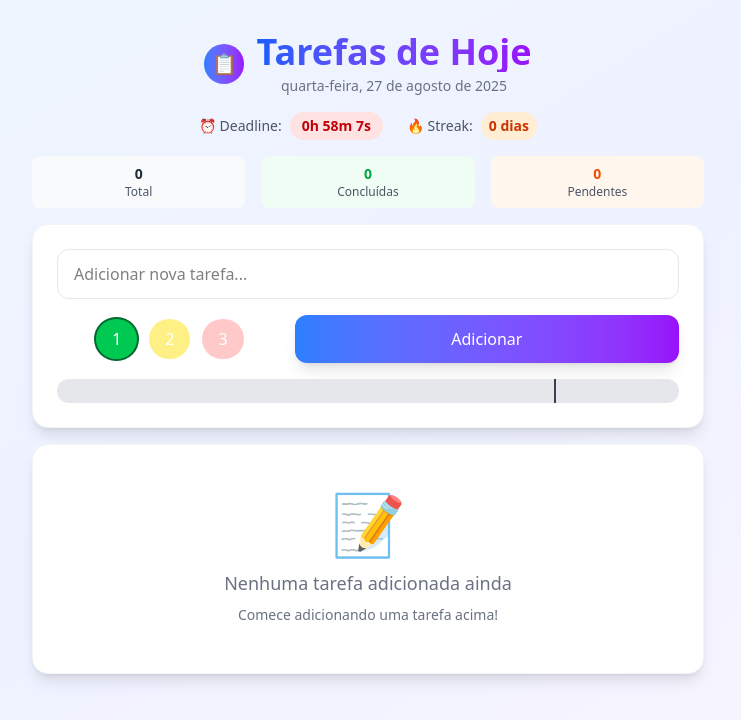
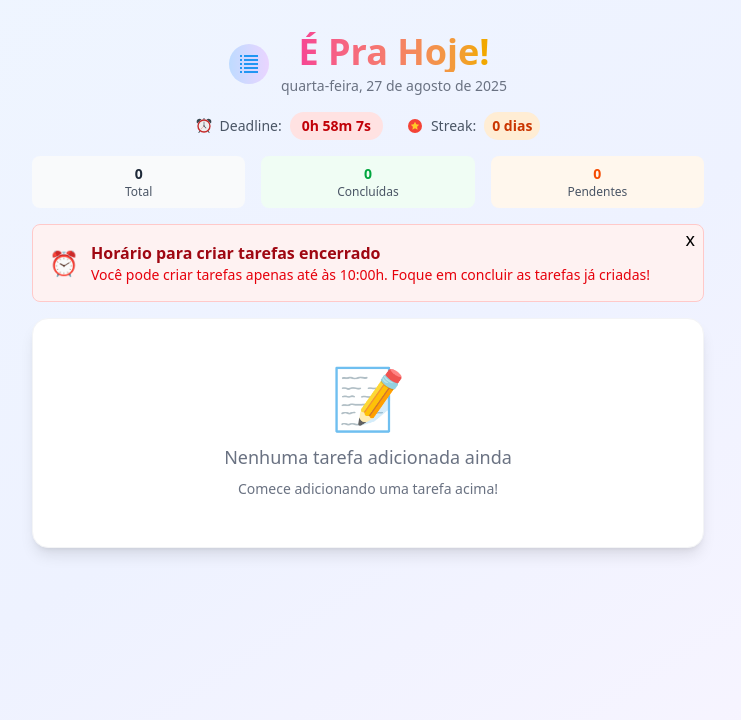
Before and after one commit to marcusdv/to-do-day, a Next.js app: page / in a window 1280 px wide. Shown: the top 720 px of the page, without its empty margins (272-1013 px from the left). Built offline with nearby package versions, Linux system fonts and the light colour scheme.

Commit message:
fomulario e  botão não funcional de concluir o dia

```diff
--- a/package.json
+++ b/package.json
@@ -9,9 +9,11 @@
     "lint": "next lint"
   },
   "dependencies": {
+    "flat-color-icons": "^1.1.0",
     "next": "15.4.2",
     "react": "19.1.0",
     "react-dom": "19.1.0",
+    "react-icons": "^5.5.0",
     "uuid": "^11.1.0"
   },
   "devDependencies": {
--- a/src/app/components/Header.tsx
+++ b/src/app/components/Header.tsx
@@ -2,6 +2,7 @@
  * Componente Header - Cabeçalho com título, data, timer e streak
  */
 
+import { FcAlarmClock, FcList, FcRating } from 'react-icons/fc';
 import { Tarefa } from '../types';
 interface HeaderProps {
   tempoRestante: string;
@@ -18,13 +19,13 @@ export function Header({ tempoRestante, tarefas }: HeaderProps) {
     <header className='text-center pt-4'>
       {/* Título principal */}
       <div className='inline-flex items-center gap-3 mb-4'>
-        <div className='w-10 h-10 bg-gradient-to-r from-blue-500 to-purple-600 rounded-full flex items-center justify-center'>
-          <span className='text-white text-xl'>📋</span>
+        <div className='w-10 h-10 bg-gradient-to-r from-blue-200 to-purple-200 rounded-full flex items-center justify-center'>
+          <span className='text-white text-xl '><FcList  className='w-6 h-6'/></span>
         </div>
         <div>
-          <h1 className='text-4xl font-bold bg-gradient-to-r from-blue-600 to-purple-600 bg-clip-text text-transparent'>
-            Tarefas de Hoje
-          </h1>
+            <h1 className='text-4xl font-bold bg-gradient-to-r from-pink-500 to-yellow-500 bg-clip-text text-transparent'>
+            É Pra Hoje!
+            </h1>
           <p className='text-sm text-gray-500 mt-1'>
             {new Date().toLocaleDateString('pt-BR', {
               weekday: 'long',
@@ -39,13 +40,13 @@ export function Header({ tempoRestante, tarefas }: HeaderProps) {
       {/* Estatísticas em tempo real */}
       <div className='flex items-center justify-center gap-6 text-sm text-gray-600'>
         <div className='flex items-center gap-2'>
-          <span>⏰ Deadline:</span>
+          <span className='flex items-center gap-2'><FcAlarmClock className='w-4 h-4' /> Deadline:</span>
           <span className='bg-red-100 text-red-700 px-3 py-1 rounded-full font-semibold'>
             {tempoRestante}
           </span>
         </div>
         <div className='flex items-center gap-2'>
-          <span>🔥 Streak:</span>
+          <span className='flex items-center gap-2'><FcRating className='w-4 h-4' /> Streak:</span>
           <span className='bg-orange-100 text-orange-700 px-2 py-1 rounded-full font-semibold'>0 dias</span>
         </div>
       </div>
--- a/src/app/components/TaskForm.tsx
+++ b/src/app/components/TaskForm.tsx
@@ -5,9 +5,10 @@
  * Exibe aviso quando o horário limite é ultrapassado
  */
 
-import { useState, useRef } from 'react';
+import { useState, useRef, useEffect } from 'react';
 import { Tarefa } from "../types";
 import { useMetas } from '../hooks/useMetas';
+import { podeCriarTarefas } from '../utils/dateUtils';
 
 interface TaskFormProps {
   adicionarTarefa: (nome: string, prioridade: Tarefa["prioridade"]) => void;
@@ -28,9 +29,34 @@ export function TaskForm({ adicionarTarefa, tarefas }: TaskFormProps) {
   // Referência para o input de tarefa
   const inputRef = useRef<HTMLInputElement>(null);
 
+  // Se todas as tarefas de prioridade alta foram concluida
+  const [prioridadeAltaConcluida, setPrioridadeAltaConcluida] = useState(false);
+
+  // Se o botão de fechar caixa de horario de criar tarefas foi clicado
+  const [alertaVisivel, setAlertaVisivel] = useState(true);
+
+
+  // Atualiza sempre que as tarefas mudam
+  useEffect(() => {
+    const tarefasAlta = tarefas.filter(t => t.prioridade === 'alta');
+
+    // Se não há tarefas de alta prioridade, considero como true
+    // Para que o botão apareça mesmo se não haja tarefas "altas"
+    if (tarefasAlta.length === 0) {
+      setPrioridadeAltaConcluida(true);
+      return;
+    }
+
+    // Verifica se TODAS as tarefas de alta prioridade estão concluídas
+    const todasConcluidas = tarefasAlta.every(t => t.concluida);
+    setPrioridadeAltaConcluida(todasConcluidas);
+  }, [tarefas]); // ← Dependência importante!
+
+
   const {
     calcularProgresso,
   } = useMetas(tarefas);
+
 
 
   // Cálculos locais
@@ -69,11 +95,30 @@ export function TaskForm({ adicionarTarefa, tarefas }: TaskFormProps) {
     return "bg-green-500";
   };
 
+  const botaoConcluirDia = () => {
+    return (
+      <>
+        {
+          progresso >= META_PERCENTUAL && prioridadeAltaConcluida && (
+            <div className='col-span-full cursor-pointer '>
+              <button className='px-6 text-2xl py-3 w-full select-none bg-gradient-to-r from-green-500 via-blue-500 to-green-500 text-white rounded-xl hover:from-blue-600 hover:to-green-700 transition-all duration-200 font-medium shadow-lg hover:shadow-xl transform hover:scale-105 animate-gradient'>
+                Concluir dia
+              </button>
+            </div>
+          )
+        }
+      </>
+    )
+  }
+
   // Renderização condicional: se passou das 10h, mostra aviso de bloqueio
-  // ! if (!podeCriarTarefas()) {
-  if (false) {
+  if (!podeCriarTarefas()) {
     return (
-      <div className='w-full max-w-2xl mx-auto p-4 bg-red-50 border border-red-200 rounded-lg'>
+      <>
+        {/* Alerta de horário encerrado */}
+        {/* Caso o botão de fechar caixa seja fechado, o botão ainda aparece as tarefas forem concluidas. */}
+        {alertaVisivel && (
+          <div className='relative w-full max-w-2xl mx-auto p-4 bg-red-50 border border-red-200 rounded-lg'>
             <div className='flex items-center gap-3'>
               <span className='text-2xl'>⏰</span>
               <div>
@@ -83,12 +128,17 @@ export function TaskForm({ adicionarTarefa, tarefas }: TaskFormProps) {
                 </p>
               </div>
             </div>
+            <span className='absolute right-2 top-0  text-lg cursor-pointer' onClick={() => setAlertaVisivel(false)}>x</span>
           </div>
+        )}
+        {botaoConcluirDia()}
+      </>
     );
   }
 
   // Renderização normal: formulário ativo para adicionar tarefas
   return (
+    <>
       <div className='grid grid-cols-1 gap-4  md:grid-cols-8 gap-x-3 bg-white rounded-2xl shadow-lg p-6 border border-gray-100 '>
 
 
@@ -139,7 +189,7 @@ export function TaskForm({ adicionarTarefa, tarefas }: TaskFormProps) {
         {/* Botão para submeter a nova tarefa */}
         <button
           onClick={handleSubmit}
-        className='md:col-span-5 px-6 py-3 bg-gradient-to-r from-blue-500 to-purple-600 text-white rounded-xl hover:from-blue-600 hover:to-purple-700 transition-all duration-200 font-medium shadow-lg hover:shadow-xl transform hover:scale-105'
+          className='md:col-span-5 px-6 py-3 bg-gradient-to-r cursor-pointer from-pink-500 to-red-500 text-white rounded-xl hover:from-pink-600 hover:to-red-600 transition-all duration-200 font-medium shadow-lg hover:shadow-xl transform hover:scale-105'
         >
           Adicionar
         </button>
@@ -165,6 +215,12 @@ export function TaskForm({ adicionarTarefa, tarefas }: TaskFormProps) {
             style={{ left: `${META_PERCENTUAL}%`, transform: 'translateX(-50%)' }}
           />
         </div>
+
+
       </div>
+      <div className='w-full mx-auto mt-2'>
+        {botaoConcluirDia()}
+      </div>
+    </>
   );
 }
--- a/src/app/globals.css
+++ b/src/app/globals.css
@@ -1,5 +1,21 @@
 @import "tailwindcss";
 
 :root {
+}
 
+@keyframes gradient-shift {
+  0% {
+    background-position: 0% 50%;
+  }
+  50% {
+    background-position: 100% 50%;
+  }
+  100% {
+    background-position: 0% 50%;
+  }
 }
+
+.animate-gradient {
+  background-size: 200% 200%;
+  animation: gradient-shift 3s ease infinite;
+}
--- a/src/app/page.tsx
+++ b/src/app/page.tsx
@@ -12,6 +12,10 @@ import { TaskForm } from './components/TaskForm';
 import { TaskList } from './components/TaskList';
 import { useTimer } from './hooks/useTimer';
 import { useTasks } from './hooks/useTasks';
+
+import { FcList } from "react-icons/fc";
+
+
 
 /**
  * Componente principal da aplicação
@@ -43,11 +47,11 @@ export default function Home() {
         <div className="max-w-2xl mx-auto">
           <header className='text-center mb-8 pt-8'>
             <div className='inline-flex items-center gap-3 mb-4'>
-              <div className='w-10 h-10 bg-gradient-to-r from-blue-500 to-purple-600 rounded-full flex items-center justify-center'>
-                <span className='text-white text-xl'>📋</span>
+              <div className='w-10 h-10 bg-gradient-to-r from-blue-200 to-purple-200 rounded-full flex items-center justify-center'>
+                <span className='text-white text-xl '><FcList className='w-6 h-6' /></span>
               </div>
               <h1 className='text-4xl font-bold bg-gradient-to-r from-blue-600 to-purple-600 bg-clip-text text-transparent'>
-                Tarefas de Hoje
+                É Pra Hoje!
               </h1>
             </div>
             <div className='flex items-center justify-center gap-2 text-sm text-gray-600'>
--- a/src/app/types/index.ts
+++ b/src/app/types/index.ts
@@ -31,7 +31,7 @@ export interface DadosDiarios {
   horarioLimiteCriacao: string; // Horário limite para criar tarefas - Exemplo: "10:00"
   prazoFinal: string; // Horário limite para concluir tarefas - Exemplo: "23:59"
   metaAtingida: boolean; // Se atingiu 80% de conclusão das tarefas
-  finalizado: boolean; // Se o dia já terminou (passou da meia-noite)
+  finalizado: boolean; // Se as tarefas foram concluidas e o botão foi clicado
 }
 
 /**
```
Also changed, not shown: 1 other file (tests, documents, lock files or other folders). Lines whose indentation alone changed are shown as unchanged.
